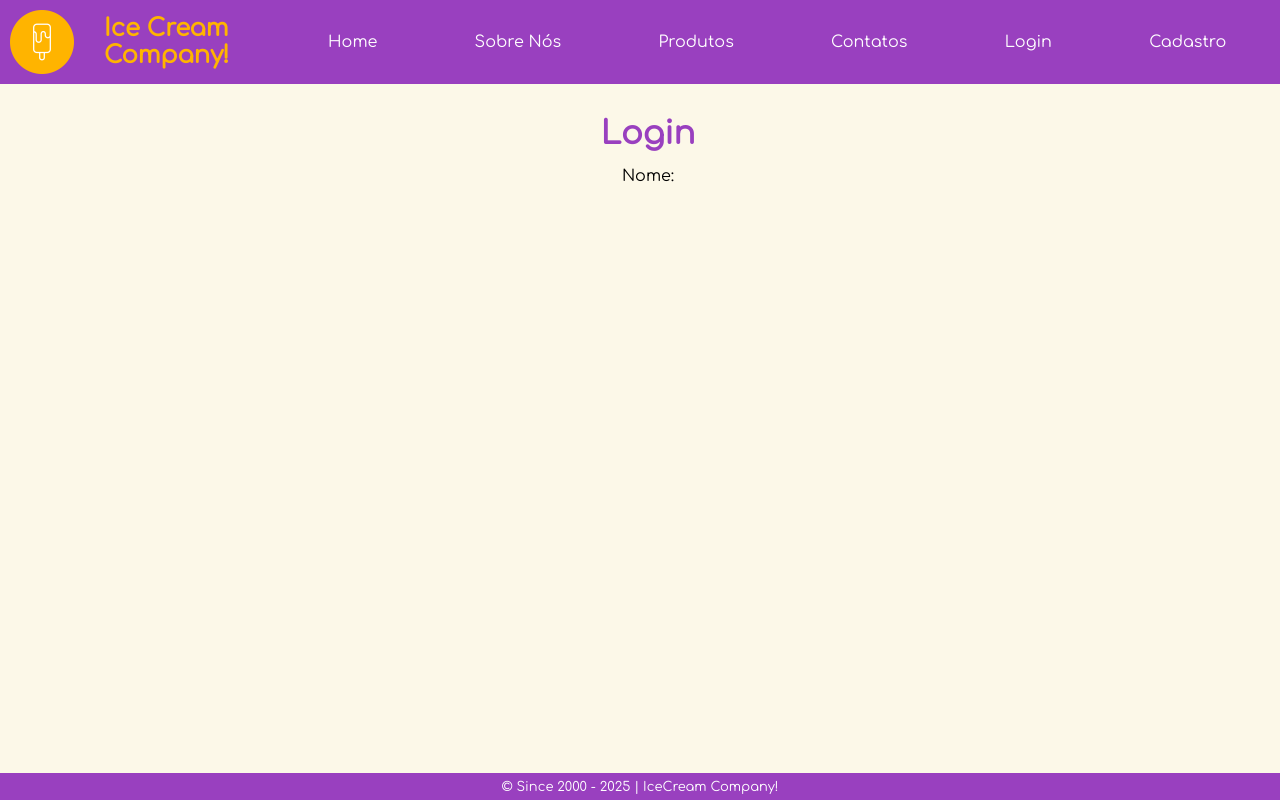
After one commit to ovictorqueiroz/icecreamcompany, a PHP site: page /icecreamcompany/pages/login.php in a window 1280 px wide. The commit adds this page. Run offline with PHP 8.4, Linux system fonts and the light colour scheme.

Commit message:
Criando página de login

```diff
--- a/components/header.php
+++ b/components/header.php
@@ -21,7 +21,9 @@
           <li><a href="/icecreamcompany/pages/sobre.php">Sobre Nós</a></li>
           <li><a href="/icecreamcompany/pages/produtos.php">Produtos</a></li>
           <li><a href="/icecreamcompany/pages/contatos.php">Contatos</a></li>
+          <li><a href="/icecreamcompany/pages/login.php">Login</a></li>
           <li><a href="/icecreamcompany/pages/cadastro.php">Cadastro</a></li>
+
       </nav>
 
     </header>
--- /dev/null
+++ b/pages/login.php
@@ -0,0 +1,15 @@
+<?php
+$pageName = "Login";
+include $_SERVER['DOCUMENT_ROOT'].'/icecreamcompany/components/header.php';?>
+
+<main>
+    <h1>Login</h1>
+
+    <form action="" method = "post">
+        <label for="userName">Nome: </label>
+    </form>
+</main>
+
+<?php
+    include $_SERVER['DOCUMENT_ROOT'].'/icecreamcompany/components/footer.php';
+?>
```
